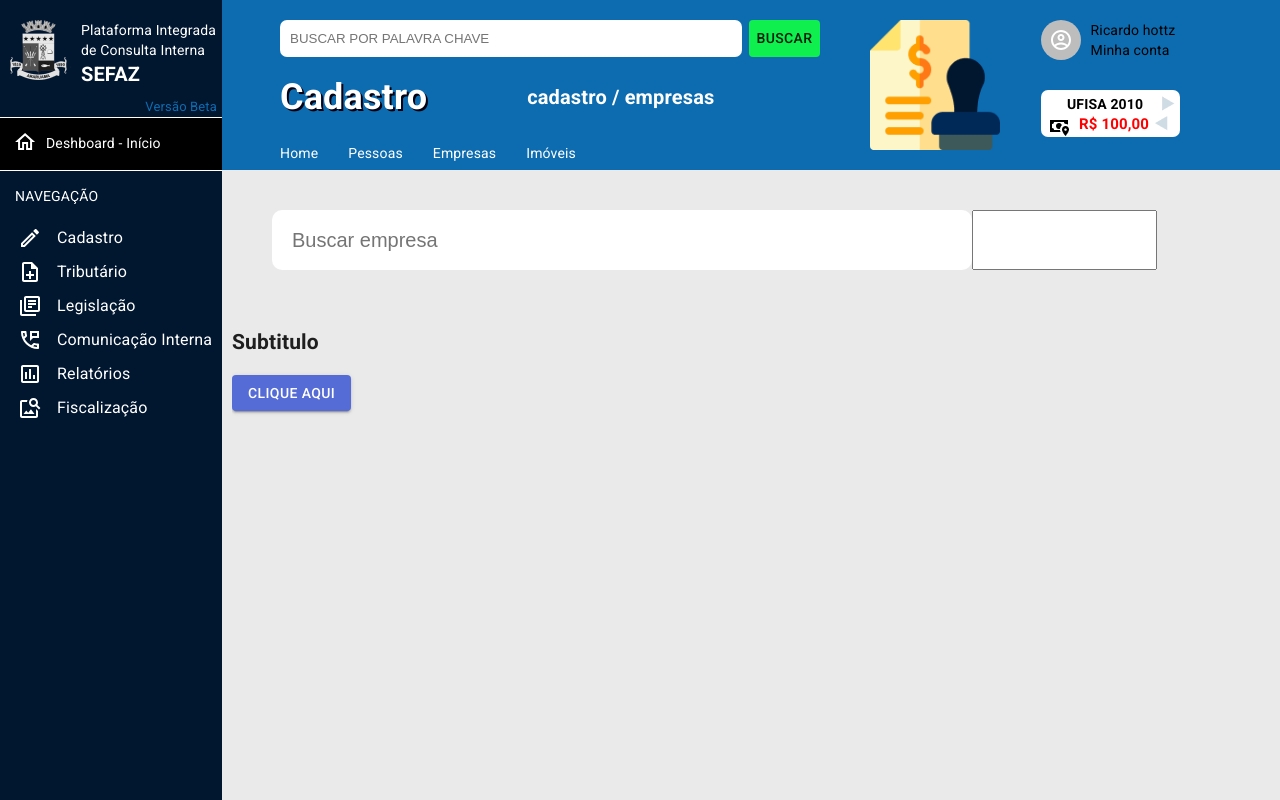
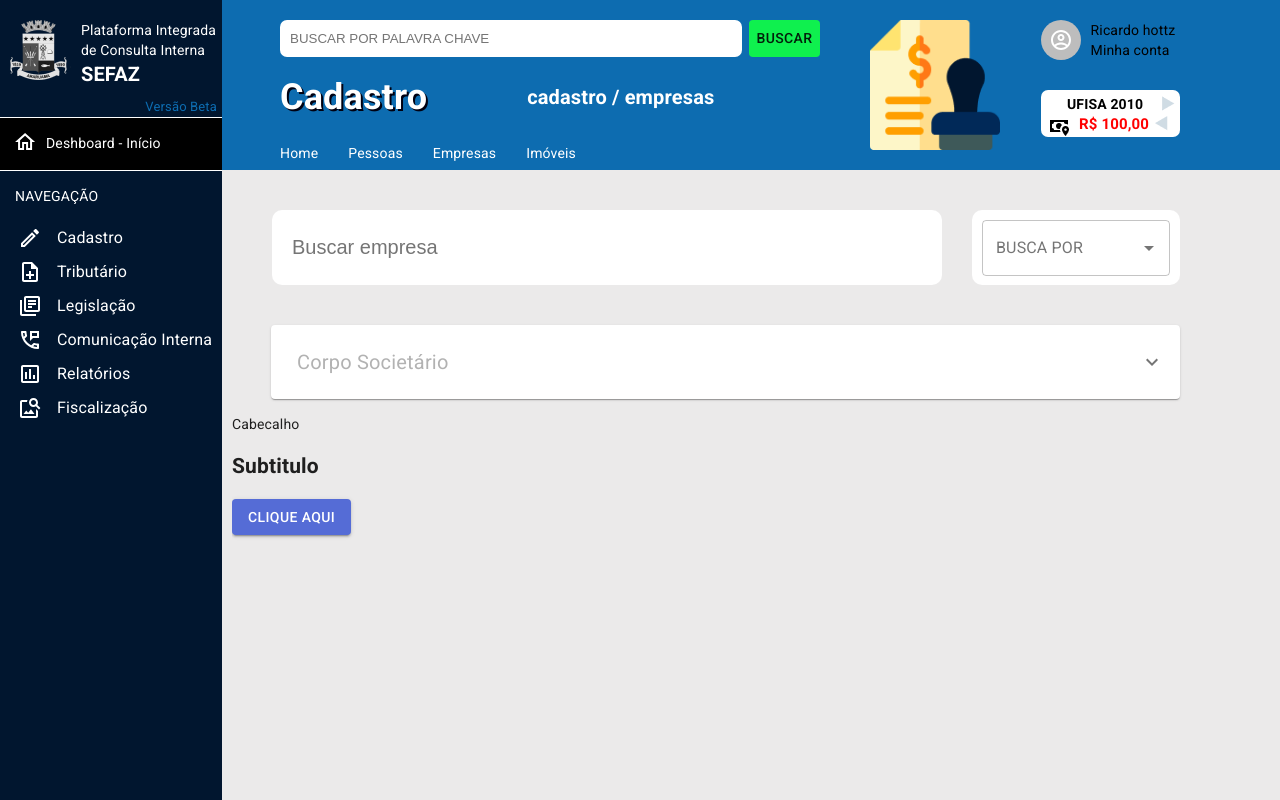
Before and after one commit to ricardohottz/projeto-pma, a Next.js app: page / in a window 1280 px wide. Built offline with nearby package versions, Linux system fonts and the light colour scheme.

Commit message:
adicao do accordion

```diff
--- a/package.json
+++ b/package.json
@@ -11,6 +11,7 @@
   "dependencies": {
     "@material-ui/core": "^4.12.3",
     "@material-ui/icons": "^4.11.2",
+    "@material-ui/lab": "^4.0.0-alpha.60",
     "next": "11.1.0",
     "react": "17.0.2",
     "react-dom": "17.0.2"
--- /dev/null
+++ b/src/components/accordion.js
@@ -0,0 +1,59 @@
+import Accordion from '@material-ui/core/Accordion';
+import AccordionDetails from '@material-ui/core/AccordionDetails';
+import AccordionSummary from '@material-ui/core/AccordionSummary';
+import ExpandMoreIcon from '@material-ui/icons/ExpandMore';
+import Typography from '@material-ui/core/Typography';
+import { makeStyles } from '@material-ui/core/styles';
+import { useState } from 'react';
+import { Icon } from '@material-ui/core';
+
+const useStyles = makeStyles((theme) => ({
+    root: {
+      width: '909px',
+      marginLeft:'39px',
+      marginTop: '0px',
+      marginBottom:'15px'
+    },
+    heading: {
+      fontSize: theme.typography.pxToRem(20),
+      color: '#B2B2B2',
+      padding:'10px',
+      flexBasis: '33.33%',
+      flexShrink: 0,
+    },
+    secondaryHeading: {
+      fontSize: theme.typography.pxToRem(15),
+      color: theme.palette.text.secondary,
+    },
+  }));
+
+
+export default function ControlledAccordions() {
+        const classes = useStyles();
+
+    const [expanded, setExpanded] = useState(false);
+
+    const handleChange = (panel) => (event, isExpanded) => {
+      setExpanded(isExpanded ? panel : false);
+    };
+
+    return (
+        <div className={classes.root}>
+          <Accordion expanded={expanded === 'panel1'} onChange={handleChange('panel1')}>
+            <AccordionSummary
+              expandIcon={<ExpandMoreIcon />}
+              aria-controls="panel1bh-content"
+              id="panel1bh-header"
+            >
+              <Typography className={classes.heading}>Corpo Societário</Typography>
+
+            </AccordionSummary>
+            <AccordionDetails>
+              <Typography>
+                Nulla facilisi. Phasellus sollicitudin nulla et quam mattis feugiat. Aliquam eget
+                maximus est, id dignissim quam.
+              </Typography>
+            </AccordionDetails>
+          </Accordion>
+        </div>
+    )}
--- a/src/components/cadastro/busca.js
+++ b/src/components/cadastro/busca.js
@@ -1,13 +1,24 @@
 import {makeStyles} from '@material-ui/core'
+import TextField from '@material-ui/core/TextField';
+import Autocomplete from '@material-ui/lab/Autocomplete';
 
 const usestyles = makeStyles((theme) => ({
     input:{
         padding:'20px',
-        height: '60px',
+        height: '75px',
         fontSize: '20px',
-        width: '700px',
+        width: '670px',
         border: 'none',
         borderRadius: '10px'
+    },
+    input2:{
+        padding:'20px',
+        height: '75px',
+        fontSize: '20px',
+        width: '208px',
+        border: 'none',
+        borderRadius: '10px',
+        marginLeft:'30px'
     },
     busca:{
         padding: '40px',
@@ -18,12 +29,22 @@ const usestyles = makeStyles((theme) => ({
 
 }))
 
+const tipos = [{title:'CPF'}, {title: 'CNPJ'}, {title: 'NOME'}, {title: 'INCRIÇÃO'}]
+
 export default function Busca(){
     const styles = usestyles()
+
     return(
         <div className={styles.busca}>
             <input className={styles.input} type="text" placeholder="Buscar empresa"/>
-            <input />
+
+            <Autocomplete
+      id="combo-box-demo"
+      options={tipos}
+      getOptionLabel={(option) => option.title}
+      style={{ width: '208px', backgroundColor:'white', marginLeft: '30px', borderRadius:'10px', height:'75px', padding:'10px' }}
+      renderInput={(params) => <TextField {...params} label="BUSCA POR" variant="outlined" />}
+    />
         </div>
     )
 }
--- /dev/null
+++ b/src/components/cadastro/cabecalho.js
@@ -0,0 +1,5 @@
+export default function Cabecalho(){
+    return(
+        <div>Cabecalho</div>
+    )
+}
--- a/src/components/layout/topBar.js
+++ b/src/components/layout/topBar.js
@@ -187,6 +187,7 @@ export default function TopBar(){
                                         <div className={styles.CaixaValorUfisa}>R$ 100,00</div>
                                 </div>
                                 <div className={styles.setaUfisa}>
+                                    {/* usar float action button */}
                                     <div><img src='/seta-direita.png' alt='ufisa'/></div>
                                     <div><img src='/seta-esquerda.png' alt='ufisa'/></div>
                                 </div>
--- a/src/pages/index.js
+++ b/src/pages/index.js
@@ -1,6 +1,8 @@
 import Layout from "../components/layout"
 import {Button} from '@material-ui/core'
 import Busca from '../components/cadastro/busca'
+import Cabecalho from "../components/cadastro/cabecalho"
+import ControlledAccordions from "../components/accordion"
 
 export default function Home() {
   return (
@@ -8,6 +10,8 @@ export default function Home() {
 
         <div>
         <Busca/>
+        <ControlledAccordions/>
+        <Cabecalho/>
         <h2>Subtitulo</h2>
         <Button color='primary' variant='contained'>Clique aqui</Button>
         </div>
```
Also changed, not shown: 1 other file (tests, documents, lock files or other folders).
